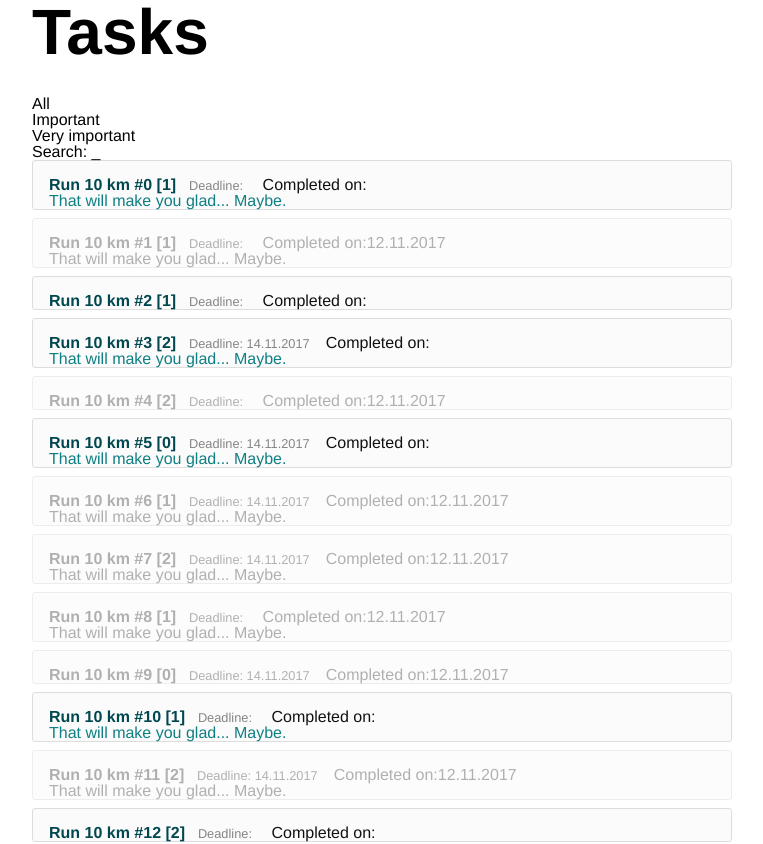
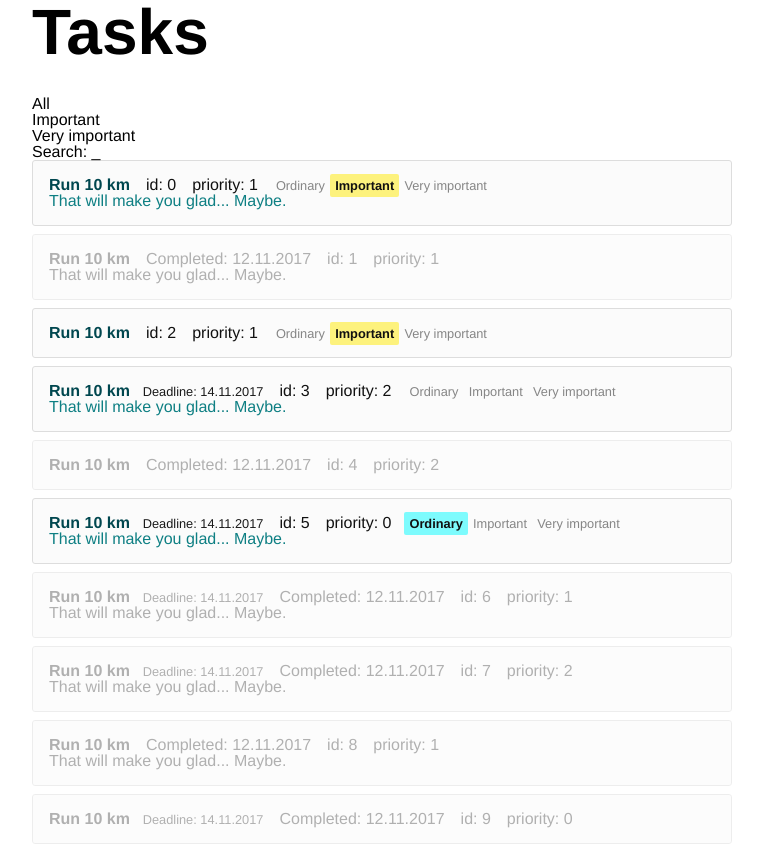
Before and after one commit to trial-trip/allmax-task-manager, a React app: page / in a window 1280 px wide. Shown: the top 844 px of the page, without its empty margins (258-1021 px from the left). Built offline with nearby package versions, Linux system fonts and the light colour scheme; the HTML template or start-up script is replaced by a standard one.

Commit message:
added priority links mockup

```diff
--- a/src/components/Task.css
+++ b/src/components/Task.css
@@ -3,7 +3,13 @@
   background-color: #fbfbfb;
   border: 1px solid #ddd;
   border-radius: 3px;
-  padding: 1em 1em 0 1em;
+  padding: 1em 1em 1em 1em;
+  transition: background-color .3s ease;
+}
+
+.task:hover {
+  background-color: rgba(14, 127, 131, 0.05);
+  transition: background-color .3s ease;
 }
 
 .task + .task {
@@ -16,7 +22,7 @@
 }
 
 .deadline {
-  color: rgb(133, 133, 133);
+  color: rgb(26, 26, 26);
   font-size: .8em;
 }
 
@@ -44,3 +50,37 @@
 .failed {
   color: rgb(79, 18, 0);
 }
+
+.priority {
+  color: rgb(133, 133, 133);
+  font-size: .8em;
+}
+
+.priority > * {
+  padding: .3em .4em;
+  border-radius: 2px;
+  transition: color .3s ease;
+  color: rgba(17, 17, 17, 0.5)
+}
+
+.priority > *:hover {
+  transition: color .3s ease;
+  color: rgba(17, 17, 17, 1)
+}
+
+.ordinary {
+  background-color: rgba(0, 251, 255, 0.5);
+}
+
+.important {
+  background-color: rgba(255, 234, 0, 0.5);
+}
+
+.very-important {
+  background-color: rgba(255, 132, 0, 0.5);
+}
+
+.ordinary, .important, .very-important {
+  font-weight: 600;
+  color: #111;
+}
--- a/src/components/Task.js
+++ b/src/components/Task.js
@@ -5,11 +5,22 @@ import styles from './Task.css'
 const Task = ({ id, title, description, priority, deadline, completionDate}) => (
   <div className={`${styles.task} ${completionDate ? styles.completed : ''}`}>
     <div className={styles.meta}>
-      <span className={styles.title}>{title} #{id} [{priority}]</span>
-      <span className={styles.deadline}>Deadline: {deadline}</span>
-      <span className={styles.completionDate}>Completed on:{completionDate}</span>
+
+      <span className={styles.title}>{title}</span>
+
+      {deadline && (<span className={styles.deadline}>Deadline: {deadline}</span>)}
+      {completionDate && (<span className={styles.completionDate}>Completed: {completionDate}</span>)}
+      <span className={styles.completionDate}>id: {id}</span>
+      <span className={styles.completionDate}>priority: {priority}</span>
+
+      {!completionDate && (<span className={styles.priority}>
+        <a className={(priority === 0) ? styles.ordinary : ''}>Ordinary</a>
+        <a className={(priority === 1) ? styles.important : ''}>Important</a>
+        <a className={(priority === 2) ? styles.veryImportant : ''}>Very important</a>
+      </span>)}
+
     </div>
-    <p className={styles.description}>{description}</p>
+    {description && (<p className={styles.description}>{description}</p>)}
   </div>
 )
 
```
